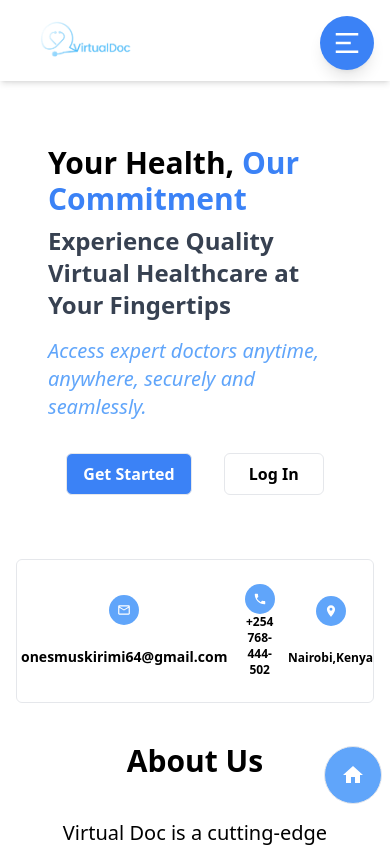
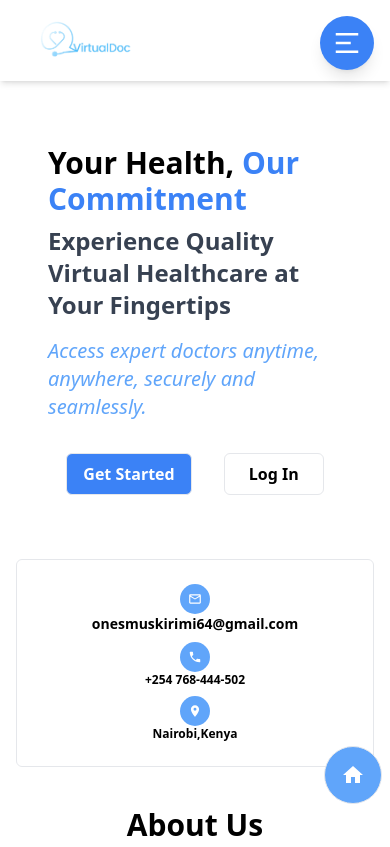
Before and after one commit to KirimiOnesmus/Virtual_Doc, a React (Create React App) app in the folder client/: page / in a window 390 px wide. Shown: the top 847 px of the page. Built offline with nearby package versions, Linux system fonts and the light colour scheme; no server answers.

Commit message:
Update HomePage.jsx style changes

```diff
--- a/client/src/components/HomePage.jsx
+++ b/client/src/components/HomePage.jsx
@@ -188,7 +188,7 @@ const HomePage = () => {
             <img src={Doc} alt="Doctors animination" className="h-96" />
           </div>
         </div>
-        <div className="contact-info flex gap-2 md:gap-4 justify-between md:justify-evenly border md:mx-16 -mx-8 py-6 -mt-4 rounded-md backdrop-blur-sm">
+        <div className="contact-info space-y-2 md:flex gap-2 md:gap-4 md:justify-evenly border md:mx-16 -mx-8 py-6 -mt-4 rounded-md backdrop-blur-sm">
           <div className="email grid justify-items-center md:flex items-center md:gap-4 text-sm px-1">
             <span className="p-2 bg-blue-400 font-semibold md:text-3xl text-white rounded-full w-fit text-center">
               {" "}
```
